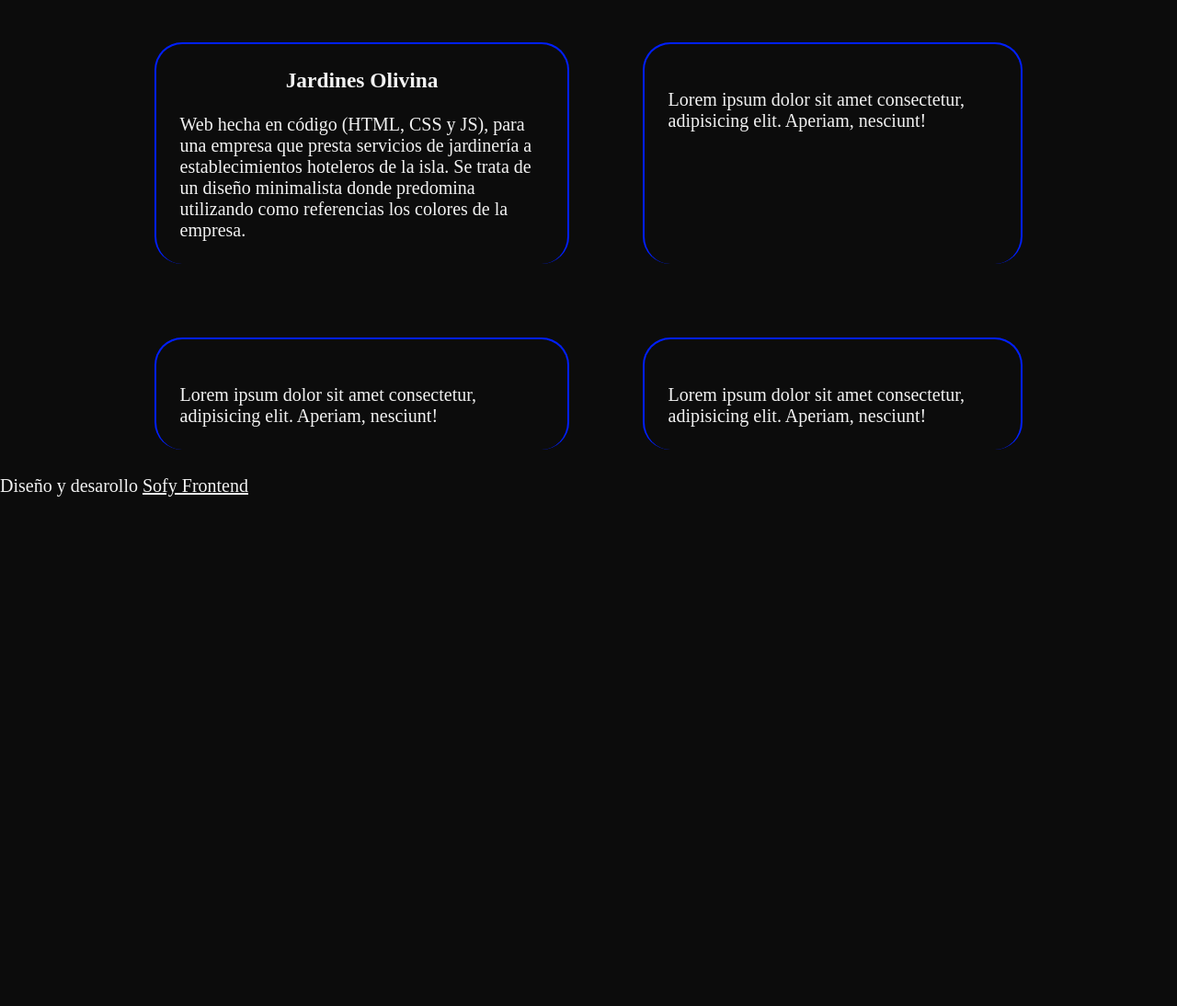
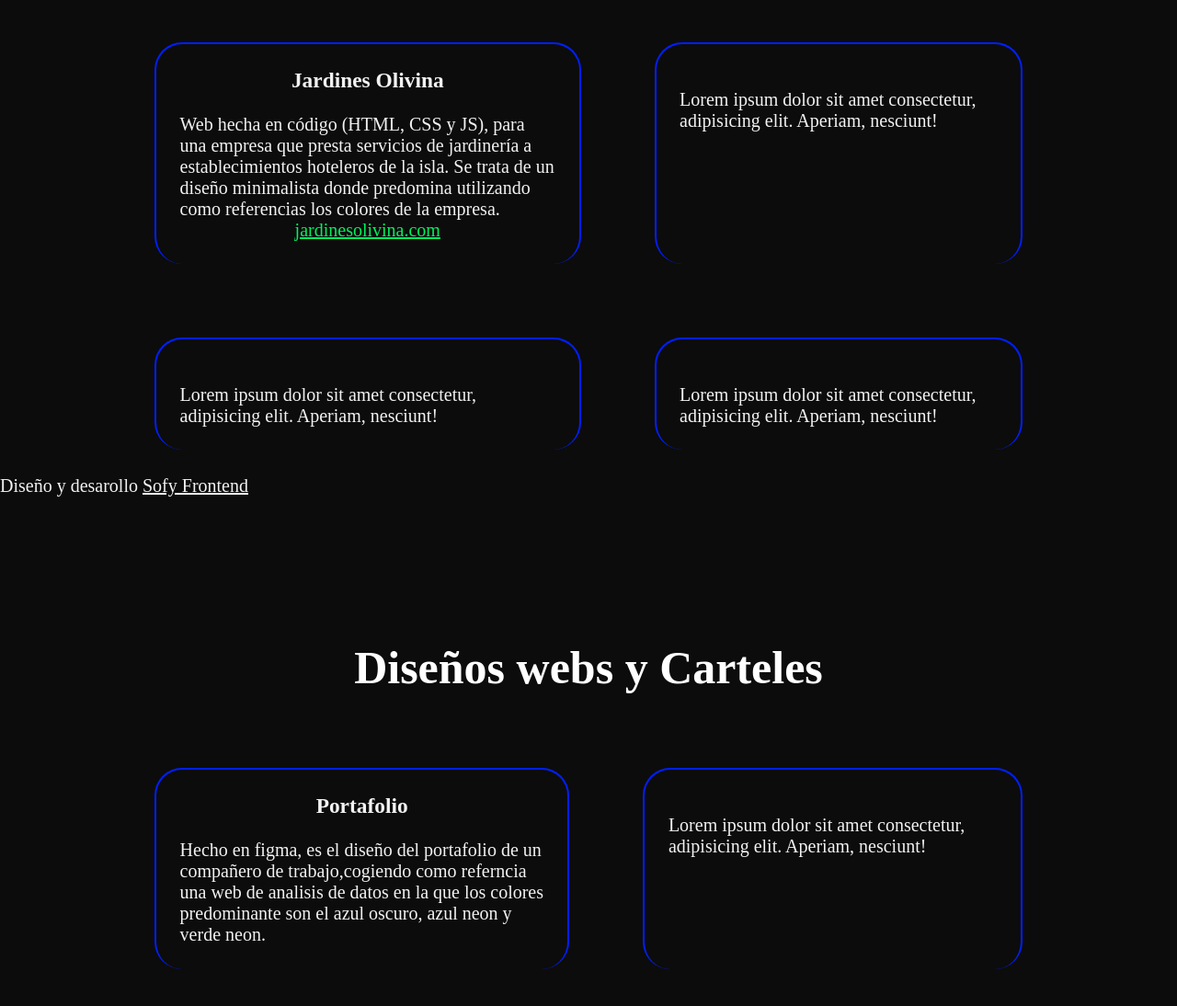
Before and after one commit to SofyFrontend/portafolio-2, a plain HTML site: page html/proyectos.html in a window 1280 px wide. Shown: the part 260-1354 px from the top of the page at 92% size. Before the commit the page ends 800 px from the top, so only its background shows below. Drawn offline with Linux system fonts and the light colour scheme.

Commit message:
añadir textos a proyectos.html

```diff
--- a/estilo/proyectos.css
+++ b/estilo/proyectos.css
@@ -53,6 +53,11 @@
     #proyecto4{
         grid-area: pro4;
     }
+    .enlace-pro{
+        display: block;
+        text-align: center;
+        color:var(--verde)
+    }
     footer{
         text-align: center;
         position: fixed;
--- a/html/proyectos.html
+++ b/html/proyectos.html
@@ -25,7 +25,8 @@
         <img src="" alt=""/>
         <p> Web hecha en código (HTML, CSS y JS), para una empresa que presta servicios de jardinería
             a establecimientos hoteleros de la isla. Se trata de un diseño minimalista donde predomina
-            utilizando como referencias los colores de la empresa. </p>
+            utilizando como referencias los colores de la empresa.<br>
+             <a href="http://jardinesolivina.com" class="enlace-pro">jardinesolivina.com</a> </p>
       </article>
       <article id="proyecto2" class="carta-proyecto">
         <h3></h3>
@@ -41,6 +42,22 @@
           <p> Lorem ipsum dolor sit amet consectetur, adipisicing elit. Aperiam, nesciunt! </p>
       </article>
     </section>
+    <section>
+      <h2 id="h2-proyectos">
+        Diseños webs y Carteles
+      </h2>
+      <article id="proyecto5" class="carta-proyecto">
+        <h3>Portafolio </h3>
+        <img src="" alt=""/>
+        <p> Hecho en figma, es el diseño del portafolio de un compañero de trabajo,cogiendo como referncia
+          una web de analisis de datos en la que los colores predominante son el azul oscuro, azul neon y verde neon. </p>
+    </article>
+    <article id="proyecto5" class="carta-proyecto">
+      <h3></h3>
+      <img src="" alt=""/>
+      <p> Lorem ipsum dolor sit amet consectetur, adipisicing elit. Aperiam, nesciunt! </p>
+  </article>
+    </section>
     <footer>
       <p>Diseño y desarollo <a href="www.sofyfrontend.es">Sofy Frontend</a></p>
     </footer>
```
